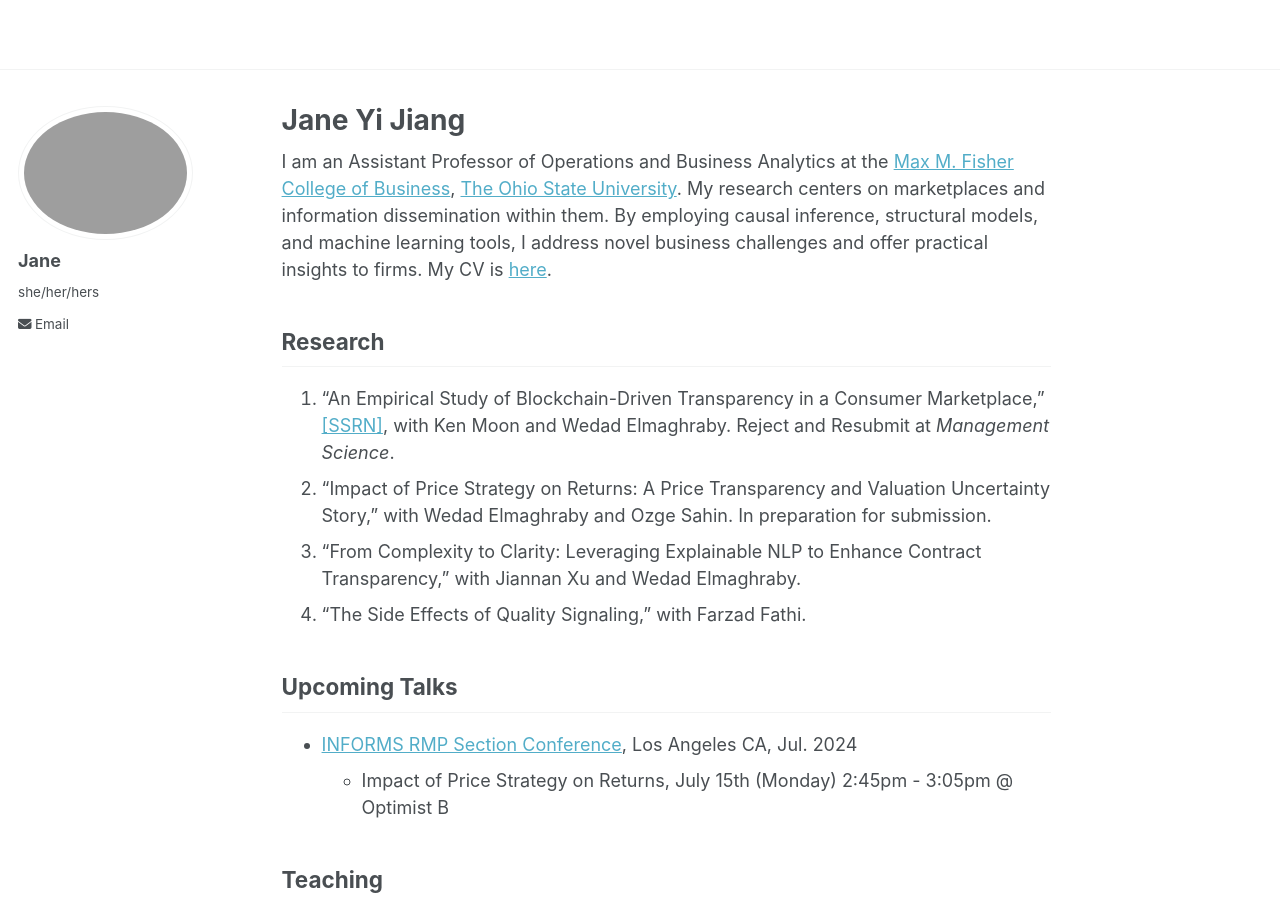
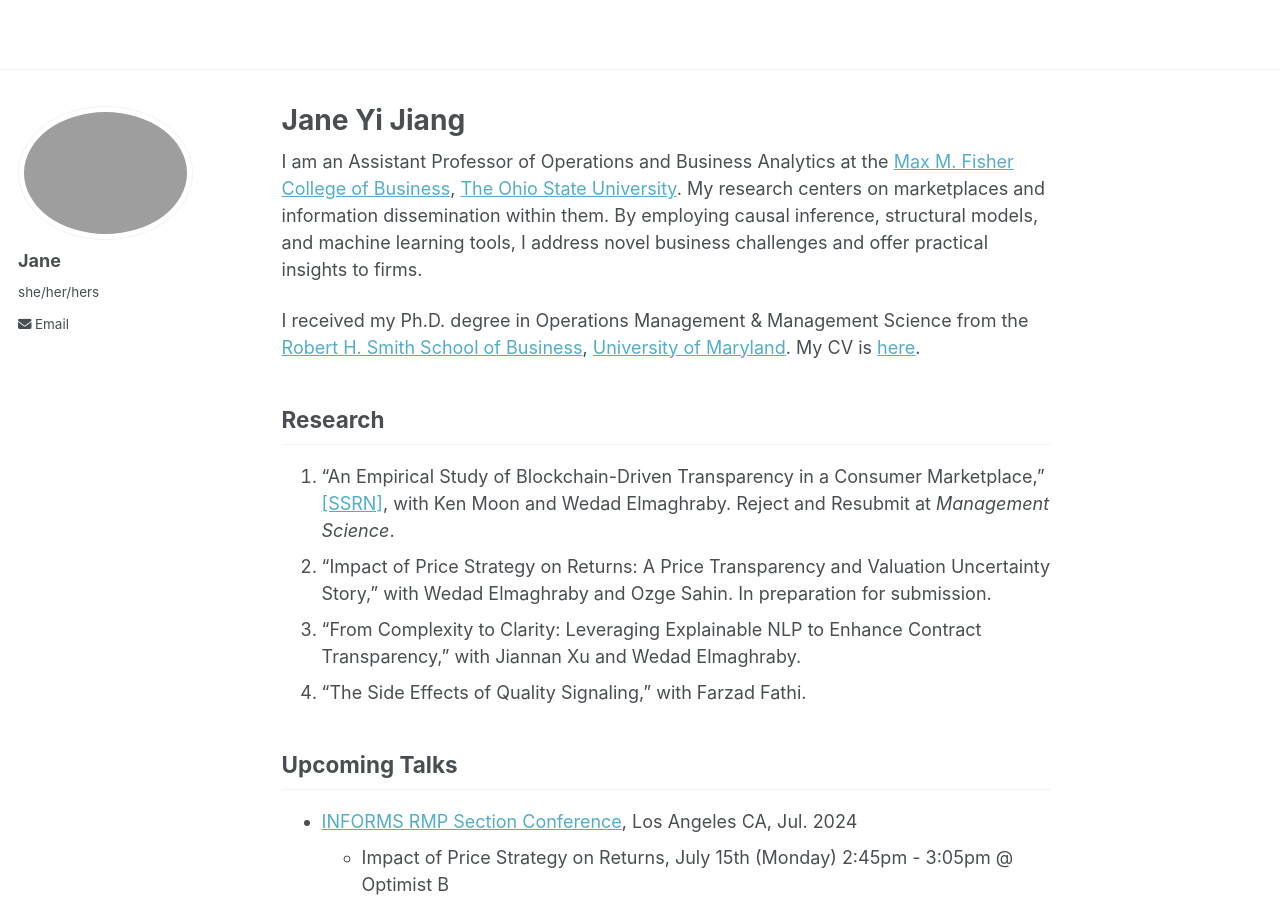
Before and after one commit to jiangyijane/jiangyijane.github.io, a Jekyll site: the page built from _pages/about.md, in a window 1280 px wide and 900 px high. Built offline with Jekyll 4.4.1, drawn with Linux system fonts in a browser that asks for light colours.

Commit message:
Update about.md

```diff
--- a/_pages/about.md
+++ b/_pages/about.md
@@ -7,7 +7,9 @@ redirect_from:
   - /about.html
 ---
 
-I am an Assistant Professor of Operations and Business Analytics at the [Max M. Fisher College of Business](https://fisher.osu.edu), [The Ohio State University](https://www.osu.edu). My research centers on marketplaces and information dissemination within them. By employing causal inference, structural models, and machine learning tools, I address novel business challenges and offer practical insights to firms. My CV is [here](http://jiangyijane.github.io/files/cv_June2024.pdf).
+I am an Assistant Professor of Operations and Business Analytics at the [Max M. Fisher College of Business](https://fisher.osu.edu), [The Ohio State University](https://www.osu.edu). My research centers on marketplaces and information dissemination within them. By employing causal inference, structural models, and machine learning tools, I address novel business challenges and offer practical insights to firms.
+
+I received my Ph.D. degree in Operations Management & Management Science from the [Robert H. Smith School of Business](https://www.rhsmith.umd.edu), [University of Maryland](https://umd.edu). My CV is [here](http://jiangyijane.github.io/files/cv_June2024.pdf).
 
 
 Research
```
